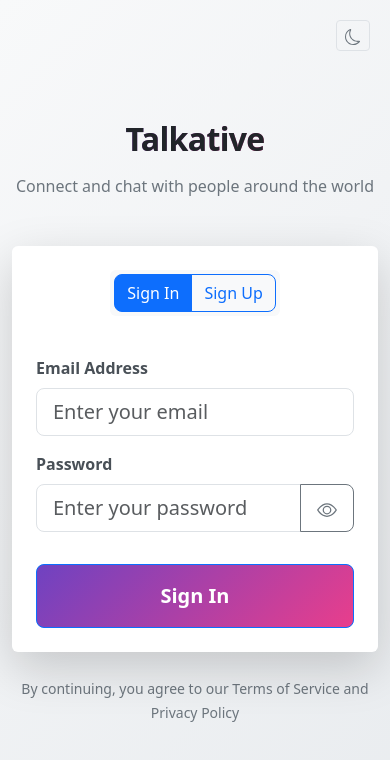
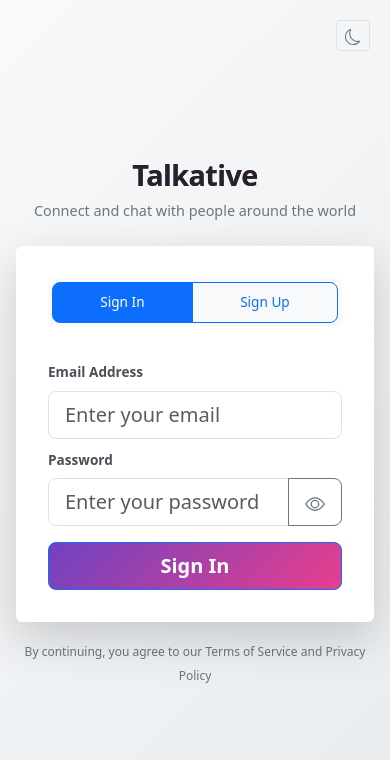
Before and after one commit to Piyush07-nectar/Mern_chat, a React (Create React App) app in the folder Frontend/frontend/: page / in a window 390 px wide. Shown: the top 760 px of the page. Built offline with nearby package versions, Linux system fonts and the light colour scheme; no server answers.

Commit message:
feat(ui): enhance mobile responsiveness with better layouts and responsive design

```diff
--- a/Frontend/frontend/src/pages/home.css
+++ b/Frontend/frontend/src/pages/home.css
@@ -163,24 +163,182 @@
   z-index: 1;
 }
 
-/* Responsive adjustments */
+/* Mobile-First Responsive Design */
 @media (max-width: 768px) {
   .talkative-title {
     font-size: 2.5rem;
+    margin-bottom: 1rem;
   }
 
   .talkative-subtitle {
     font-size: 1rem;
+    margin-bottom: 2rem;
+  }
+
+  .form-card {
+    margin: 0 0.5rem;
+    padding: 1.5rem !important;
+  }
+
+  .btn-group {
+    width: 100%;
+    margin-bottom: 1.5rem;
+  }
+
+  .btn-group .btn {
+    flex: 1;
+    font-size: 0.9rem;
+    padding: 0.75rem 1rem;
+  }
+
+  .form-control {
+    font-size: 1rem;
+    padding: 0.75rem 1rem;
+  }
+
+  .form-label {
+    font-size: 0.9rem;
+    margin-bottom: 0.4rem;
+  }
+
+  .btn-primary {
+    font-size: 1rem;
+    padding: 0.75rem 2rem;
+    width: 100%;
+  }
+
+  .file-upload-section {
+    padding: 0.75rem;
+  }
+
+  .profile-preview {
+    width: 60px !important;
+    height: 60px !important;
   }
 }
 
 @media (max-width: 576px) {
   .talkative-title {
-    font-size: 2rem;
+    font-size: 1.8rem;
+    line-height: 1.2;
+  }
+
+  .talkative-subtitle {
+    font-size: 0.9rem;
+    margin-bottom: 1.5rem;
   }
 
   .container {
-    padding-left: 1rem;
-    padding-right: 1rem;
+    padding-left: 0.75rem;
+    padding-right: 0.75rem;
+  }
+
+  .form-card {
+    margin: 0 0.25rem;
+    padding: 1rem !important;
+    border-radius: 0.75rem;
+  }
+
+  .btn-group .btn {
+    font-size: 0.85rem;
+    padding: 0.6rem 0.5rem;
+  }
+
+  .form-control {
+    font-size: 0.95rem;
+    padding: 0.6rem 0.8rem;
+  }
+
+  .form-label {
+    font-size: 0.85rem;
+  }
+
+  .btn-primary {
+    font-size: 0.95rem;
+    padding: 0.7rem 1.5rem;
+  }
+
+  .file-upload-section {
+    padding: 0.5rem;
+    font-size: 0.85rem;
+  }
+
+  .profile-preview {
+    width: 50px !important;
+    height: 50px !important;
+  }
+
+  .footer-text {
+    font-size: 0.75rem;
+    line-height: 1.4;
+  }
+
+  /* Improve spacing on very small screens */
+  .d-grid.gap-3 {
+    gap: 1rem !important;
+  }
+
+  .mb-3 {
+    margin-bottom: 1rem !important;
+  }
+
+  .mb-4 {
+    margin-bottom: 1.5rem !important;
+  }
+
+  .mb-5 {
+    margin-bottom: 2rem !important;
   }
 }
+
+/* Extra small devices (phones in portrait) */
+@media (max-width: 375px) {
+  .talkative-title {
+    font-size: 1.6rem;
+  }
+
+  .talkative-subtitle {
+    font-size: 0.85rem;
+  }
+
+  .form-card {
+    padding: 0.75rem !important;
+  }
+
+  .btn-group .btn {
+    font-size: 0.8rem;
+    padding: 0.5rem 0.3rem;
+  }
+
+  .form-control {
+    font-size: 0.9rem;
+    padding: 0.5rem 0.6rem;
+  }
+
+  .btn-primary {
+    font-size: 0.9rem;
+    padding: 0.6rem 1rem;
+  }
+}
+
+/* Landscape phone orientation */
+@media (max-width: 768px) and (orientation: landscape) {
+  .min-vh-100 {
+    min-height: auto;
+    padding: 1rem 0;
+  }
+
+  .talkative-title {
+    font-size: 2rem;
+    margin-bottom: 0.5rem;
+  }
+
+  .talkative-subtitle {
+    font-size: 0.9rem;
+    margin-bottom: 1rem;
+  }
+
+  .form-card {
+    margin: 0.5rem 0;
+  }
+}
--- a/Frontend/frontend/src/pages/home.js
+++ b/Frontend/frontend/src/pages/home.js
@@ -168,12 +168,12 @@ function Home() {
         <ThemeToggle />
       </div>
 
-      <Container className="py-5">
+      <Container className="py-3 py-md-5">
         <Row className="justify-content-center">
-          <Col md={6} lg={5} xl={4}>
-            <div className="text-center mb-5">
+          <Col xs={12} sm={10} md={8} lg={6} xl={5}>
+            <div className="text-center mb-4 mb-md-5">
               <h1
-                className="talkative-title mb-3"
+                className="talkative-title mb-2 mb-md-3"
                 style={{ color: 'var(--text-primary)' }}
               >
                 <span className="bg-gradient-primary bg-clip-text text-transparent">
@@ -195,9 +195,9 @@ function Home() {
                 borderColor: 'var(--border-color)'
               }}
             >
-              <Card.Body className="p-4">
-                <div className="text-center mb-4">
-                  <ButtonGroup className="mb-3 toggle-buttons">
+              <Card.Body className="p-3 p-md-4">
+                <div className="text-center mb-3 mb-md-4">
+                  <ButtonGroup className="mb-3 mb-md-4 toggle-buttons">
                     <ToggleButton
                       id="login-toggle"
                       type="radio"
@@ -240,7 +240,7 @@ function Home() {
                 )}
 
                 <Form onSubmit={handleSubmit}>
-                  <div className="d-grid gap-3">
+                  <div className="d-grid gap-2 gap-md-3">
                     {/* Name field - only for signup */}
                     {!isLogin && (
                       <FormGroup>
@@ -382,7 +382,7 @@ function Home() {
                       type="submit"
                       variant="primary"
                       size="lg"
-                      className="mt-3 py-3 fw-semibold"
+                      className="mt-2 mt-md-3 py-2 py-md-3 fw-semibold"
                       disabled={loading}
                     >
                       {loading ? (
@@ -402,7 +402,7 @@ function Home() {
             </Card>
 
             {/* Footer */}
-            <div className="text-center mt-4">
+            <div className="text-center mt-3 mt-md-4">
               <small className="footer-text">
                 By continuing, you agree to our Terms of Service and Privacy Policy
               </small>
```
